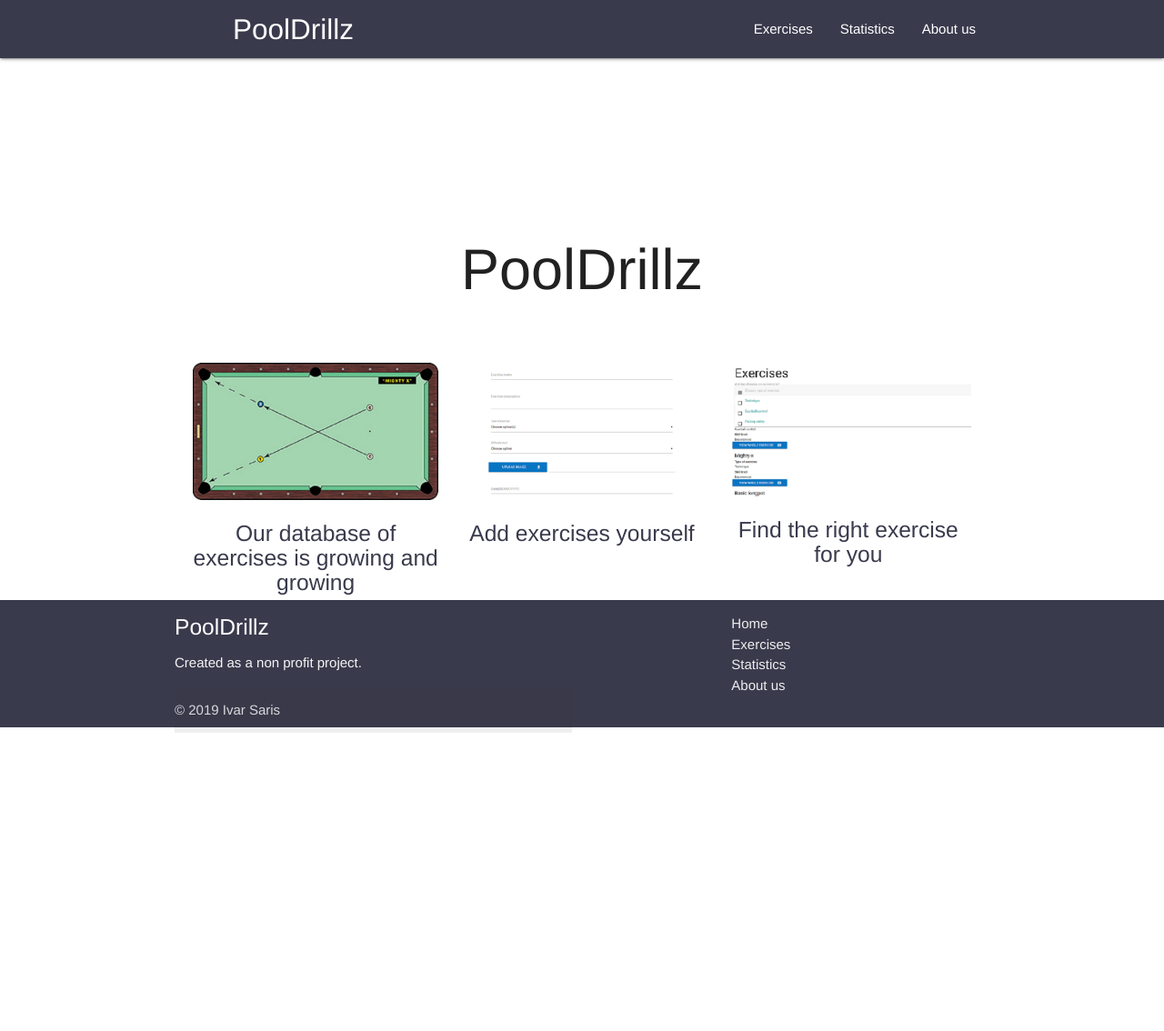
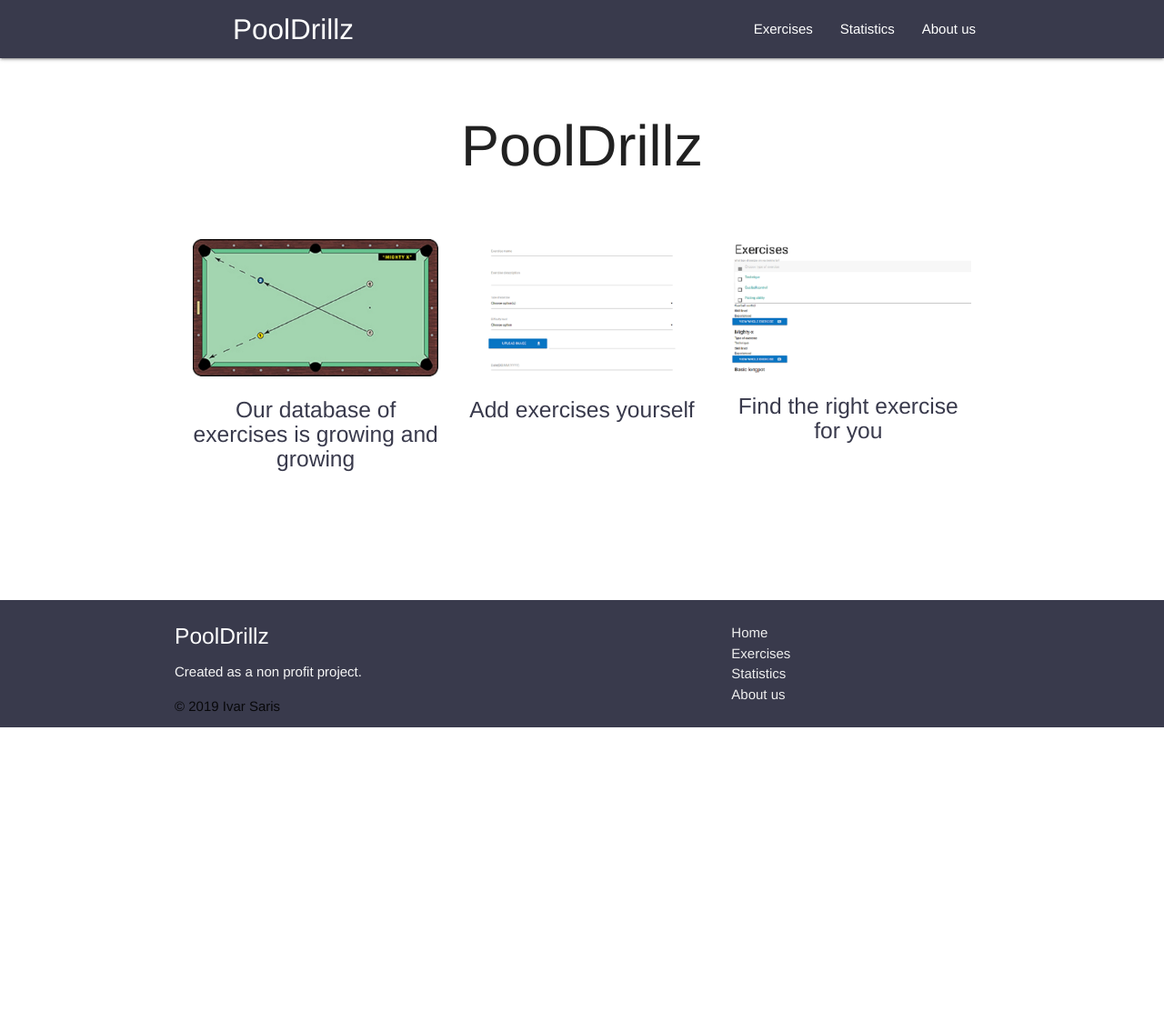
Before and after one commit to ivarsaris/PoolDrillz-MS2, a Flask app: page / in a window 1280 px wide. Shown: the whole page at 91% size. After the commit the page ends 800 px from the top, so only its background shows below. Run offline with Flask 2, Linux system fonts and the light colour scheme; some libraries are stand-ins or nearby versions.

Commit message:
fixed gap between navbar and content

```diff
--- a/app.py
+++ b/app.py
@@ -166,4 +166,4 @@ def stats():
 if __name__ == "__main__":
     app.run(host=os.environ.get("IP"),
             port=os.environ.get("PORT"),
-            debug=True)
+            debug=False)
--- a/static/css/style.css
+++ b/static/css/style.css
@@ -29,10 +29,6 @@ img {
 
 /* base.html */
 
-.navbar-fixed {
-    height: 200px;
-}
-
 nav .nav-wrapper {
     background-color: #393a4c;
 }
@@ -46,11 +42,11 @@ nav .brand-logo {
 }
 
 body {
+    height: 100%;
     font-family: Helvetica;
-    margin: 0;
-    padding: 0;
-    padding-bottom: 150px;
-    min-height: 100%;
+    /* footer height is 65px */
+    margin: 0 0 140px;
+    padding-bottom: 25px;
 }
 
 #page-container {
@@ -62,13 +58,15 @@ body {
   padding-bottom: 180px;
 }
 
-.page-footer {
-   position: fixed;
+footer {
+   position: absolute;
+   left: 0;
    bottom: 0;
    width: 100%;
    height: 140px;
-   padding-top: 0;
+   padding-top: 10px;
    background-color: #393a4c;
+   margin-top: 50px;
    z-index: 2;
 }
 
--- a/templates/base.html
+++ b/templates/base.html
@@ -45,12 +45,9 @@
 			{% block content %}
 			{% endblock %}
 			<!-- empty container keeps content from being displayed behind the footer -->
-			<div class="container empty-container"></div>
 		</div>
 	</div>
-</body>
-
-<footer class="page-footer">
+	<footer>
 		<div class="container">
 			<div class="row">
 				<div class="col s6 l6">
@@ -73,6 +70,8 @@
 			</div>
 		</div>
 	</footer>
+</body>
+
 
 <!-- jquery CDN -->
 <script src="https://code.jquery.com/jquery-3.4.1.js" integrity="sha256-WpOohJOqMqqyKL9FccASB9O0KwACQJpFTUBLTYOVvVU="
```
Lines whose indentation alone changed are shown as unchanged.
